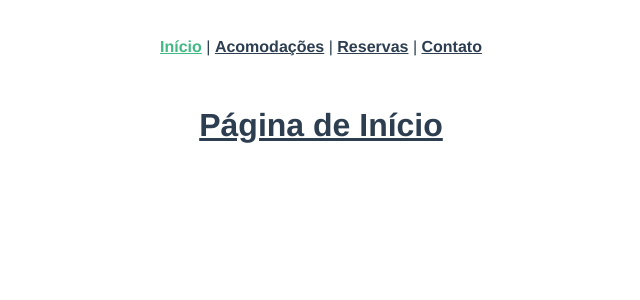
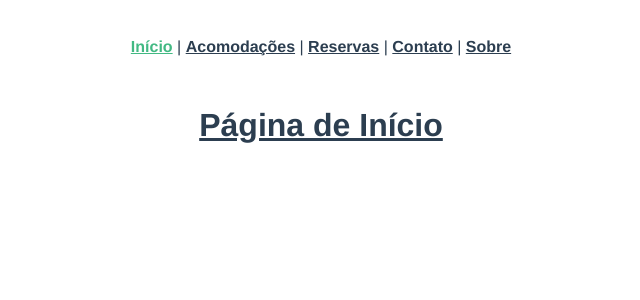
Before and after one commit to AndradeChris/vue-dom-hotel, a Vue app: page / in a window 1280 px wide. Shown: the top 300 px of the page, without its empty margins (319-959 px from the left). Built offline with nearby package versions, Linux system fonts and the light colour scheme.

Commit message:
added about route

```diff
--- a/src/App.vue
+++ b/src/App.vue
@@ -3,7 +3,8 @@
     <router-link to="/">Início</router-link> |
     <router-link to="/acomodacoes">Acomodações</router-link> |
     <router-link to="/reservas">Reservas</router-link> |
-    <router-link to="/contato">Contato</router-link>
+    <router-link to="/contato">Contato</router-link> |
+    <router-link to="/sobre">Sobre</router-link>
   </nav>
   <router-view />
 </template>
--- a/src/router/index.js
+++ b/src/router/index.js
@@ -1,4 +1,4 @@
-import { createRouter, createWebHashHistory } from 'vue-router';
+import { createRouter, createWebHashHistory } from 'vue-router'
 
 const routes = [
   {
@@ -20,12 +20,17 @@ const routes = [
     path: '/contato',
     name: 'contato',
     component: () => import('../views/ContactsView.vue')
+  },
+  {
+    path: '/sobre',
+    name: 'Sobre',
+    component: () => import('../views/AboutView.vue')
   }
-];
+]
 
 const router = createRouter({
   history: createWebHashHistory(),
   routes
-});
+})
 
-export default router;
+export default router
--- /dev/null
+++ b/src/views/AboutView.vue
@@ -0,0 +1,18 @@
+<template>
+  <div class="container">
+    <PrincipalTitle text="Página Sobre" />
+  </div>
+</template>
+
+<script>
+
+import PrincipalTitle from '@/components/PrincipalTitle.vue'
+
+export default {
+  name: 'AboutView',
+  components: {
+    PrincipalTitle
+  }
+}
+
+</script>
```
